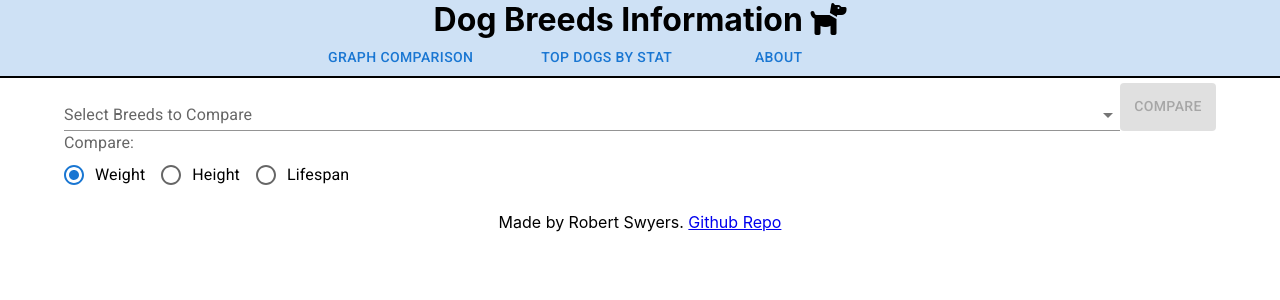
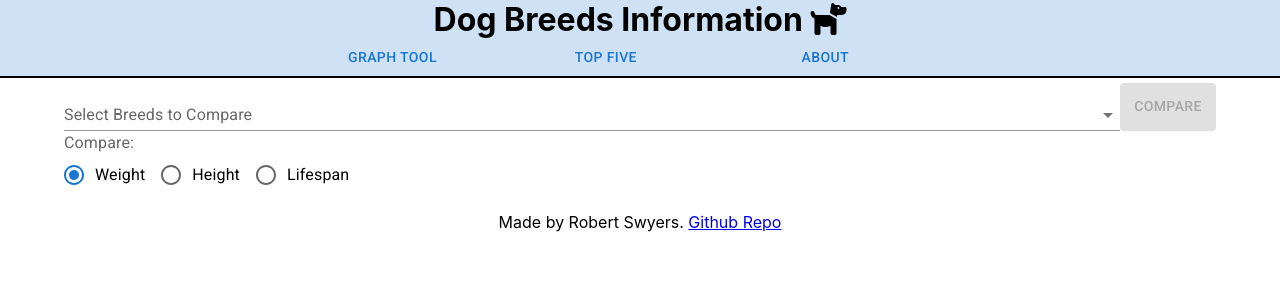
Before and after one commit to baubsy/dogs, a React (Create React App) app: page / in a window 1280 px wide. Shown: the top 300 px of the page. Built offline with nearby package versions, Linux system fonts and the light colour scheme; no server answers.

Commit message:
header overlap bug fixed

```diff
--- a/src/components/Header.tsx
+++ b/src/components/Header.tsx
@@ -19,22 +19,23 @@ const Header = () => {
                     xs={12}
                     justifyContent="center"
                     alignContent="center"
+                    spacing={10}
                 >
-                    <Grid item xs={2}>
+                    <Grid item xs={2} justifyContent="center">
                         <Button>
                             <Link to="/" component={RouterLink} underline="none">
-                                Graph Comparison
+                                Graph Tool
                             </Link>
                         </Button>
                     </Grid>
-                    <Grid item xs={2}>
+                    <Grid item xs={2} justifyContent="center" justifyItems="center">
                         <Button>
                             <Link to="/statSearch" component={RouterLink} underline="none">
-                                Top Dogs by Stat
+                                Top Five
                             </Link>
                         </Button>
                     </Grid>
-                    <Grid item xs={2}>
+                    <Grid item xs={2} justifyContent="center">
                         <Button>
                             <Link to="/about" component={RouterLink} underline="none">
                                 About
```
